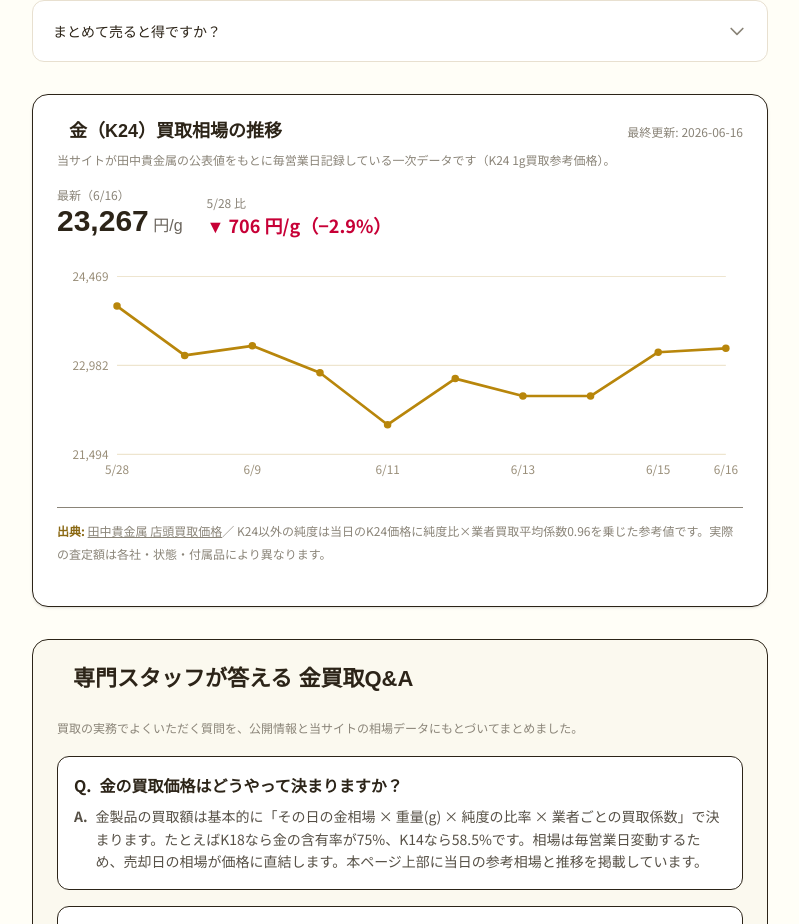
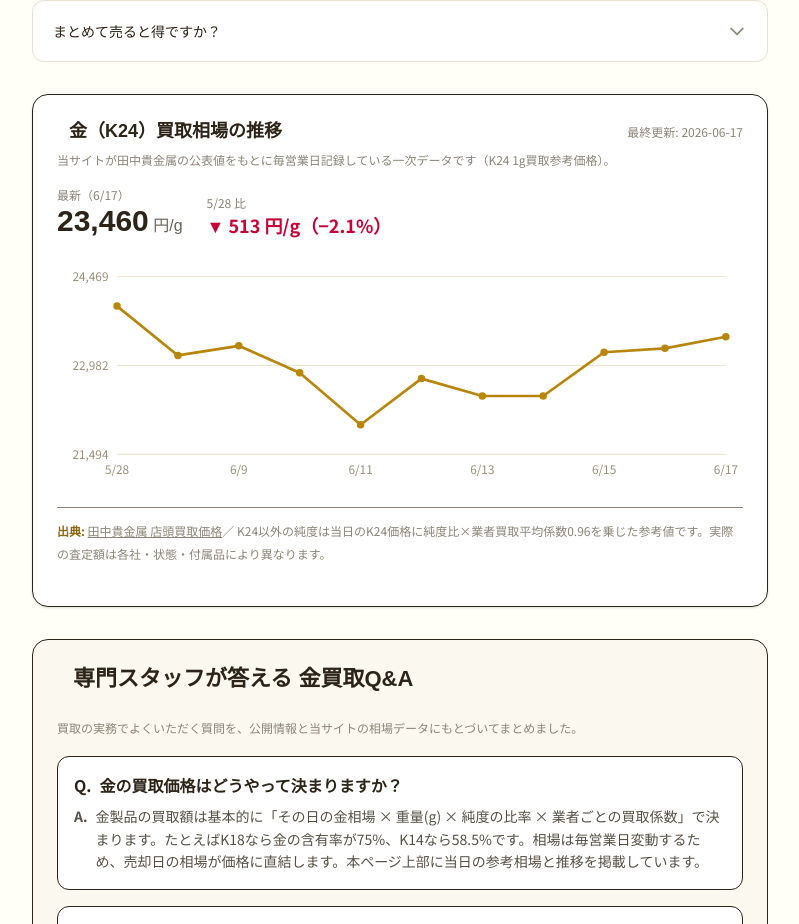
Before and after one commit to webmaster0818/kin-kaitori-biyori, a Next.js app: page /articles/4c-kaitori in a window 1280 px wide. Shown: the part 1280-2204 px from the top of the page, without its empty margins (240-1039 px from the left). Built offline with nearby package versions, Linux system fonts and the light colour scheme; a web font is replaced by a local one.

Commit message:
Daily gold price data: 2026-06-17

```diff
--- a/data/gold-price-history/2026-06.json
+++ b/data/gold-price-history/2026-06.json
@@ -97,5 +97,16 @@
     "k18": 17450,
     "k14": 13572,
     "k10": 9694
+  },
+  {
+    "date": "2026-06-17",
+    "au_buyback": 24438,
+    "pt_buyback": 10048,
+    "ag_buyback": 393.03,
+    "k24": 23460,
+    "k22": 21505,
+    "k18": 17595,
+    "k14": 13685,
+    "k10": 9775
   }
 ]
--- a/data/gold-price-trend.json
+++ b/data/gold-price-trend.json
@@ -108,5 +108,16 @@
     "k18": 17450,
     "k14": 13572,
     "k10": 9694
+  },
+  {
+    "date": "2026-06-17",
+    "au_buyback": 24438,
+    "pt_buyback": 10048,
+    "ag_buyback": 393.03,
+    "k24": 23460,
+    "k22": 21505,
+    "k18": 17595,
+    "k14": 13685,
+    "k10": 9775
   }
 ]
--- a/data/gold-spot-prices.json
+++ b/data/gold-spot-prices.json
@@ -1,24 +1,24 @@
 {
-  "date": "2026-06-16",
+  "date": "2026-06-17",
   "source": "https://gold.tanaka.co.jp/commodity/souba/",
   "source_label": "田中貴金属",
-  "fetched_at": "2026-06-16T11:05:04.584636",
+  "fetched_at": "2026-06-17T11:05:01.102853",
   "tanaka_official": {
-    "au_buyback_per_g": 24236,
-    "au_retail_per_g": 24592,
-    "pt_buyback_per_g": 9768,
-    "pt_retail_per_g": 10191,
-    "ag_buyback_per_g": 388.63,
-    "ag_retail_per_g": 405.68
+    "au_buyback_per_g": 24438,
+    "au_retail_per_g": 24795,
+    "pt_buyback_per_g": 10048,
+    "pt_retail_per_g": 10470,
+    "ag_buyback_per_g": 393.03,
+    "ag_retail_per_g": 410.08
   },
   "purity_buyback_estimate_per_g": {
-    "k24": 23267,
-    "k22": 21328,
-    "k18": 17450,
-    "k14": 13572,
-    "k10": 9694,
-    "k18wg": 17450,
-    "k18pg": 17450
+    "k24": 23460,
+    "k22": 21505,
+    "k18": 17595,
+    "k14": 13685,
+    "k10": 9775,
+    "k18wg": 17595,
+    "k18pg": 17595
   },
   "note": "純度別価格は田中貴金属公開のK24店頭買取価格から純度比×業者買取平均係数0.96で算出した参考値です。実際の業者査定額は各社・状態・付属品により異なります。"
 }
--- a/public/widget.js
+++ b/public/widget.js
@@ -3,9 +3,9 @@
   if (!s) return;
   var box = document.createElement('div');
   box.setAttribute('style', 'box-sizing:border-box;max-width:320px;font-family:-apple-system,"Hiragino Sans","Noto Sans JP",sans-serif;border:1px solid #d9c58a;border-radius:12px;padding:14px 16px;background:linear-gradient(135deg,#fffdf5,#faf3df);color:#3a3326;line-height:1.5;');
-  box.innerHTML = '<div style="font-size:11px;color:#8a7a55;margin-bottom:4px;">本日の金買取相場の目安（2026-06-16・田中貴金属公表値より純度換算）</div>'
-    + '<div style="font-size:22px;font-weight:700;color:#9a7b2d;">K24 23,267円<span style="font-size:12px;font-weight:400;">/g</span></div>'
-    + '<div style="font-size:13px;margin-top:2px;">K18 17,450円/g ・ K14 13,572円/g</div>'
+  box.innerHTML = '<div style="font-size:11px;color:#8a7a55;margin-bottom:4px;">本日の金買取相場の目安（2026-06-17・田中貴金属公表値より純度換算）</div>'
+    + '<div style="font-size:22px;font-weight:700;color:#9a7b2d;">K24 23,460円<span style="font-size:12px;font-weight:400;">/g</span></div>'
+    + '<div style="font-size:13px;margin-top:2px;">K18 17,595円/g ・ K14 13,685円/g</div>'
     + '<div style="font-size:11px;margin-top:8px;"><a href="https://gold-biyori.com/souba-dashboard/" target="_blank" rel="noopener" style="color:#9a7b2d;text-decoration:underline;">金買取日和｜金価格ダッシュボード</a>（毎日自動更新）</div>'
     + '<div style="font-size:10px;color:#9b8e6e;margin-top:4px;">※理論上の目安。実際の買取額は業者・状態により異なります。</div>';
   s.parentNode.insertBefore(box, s);
```
